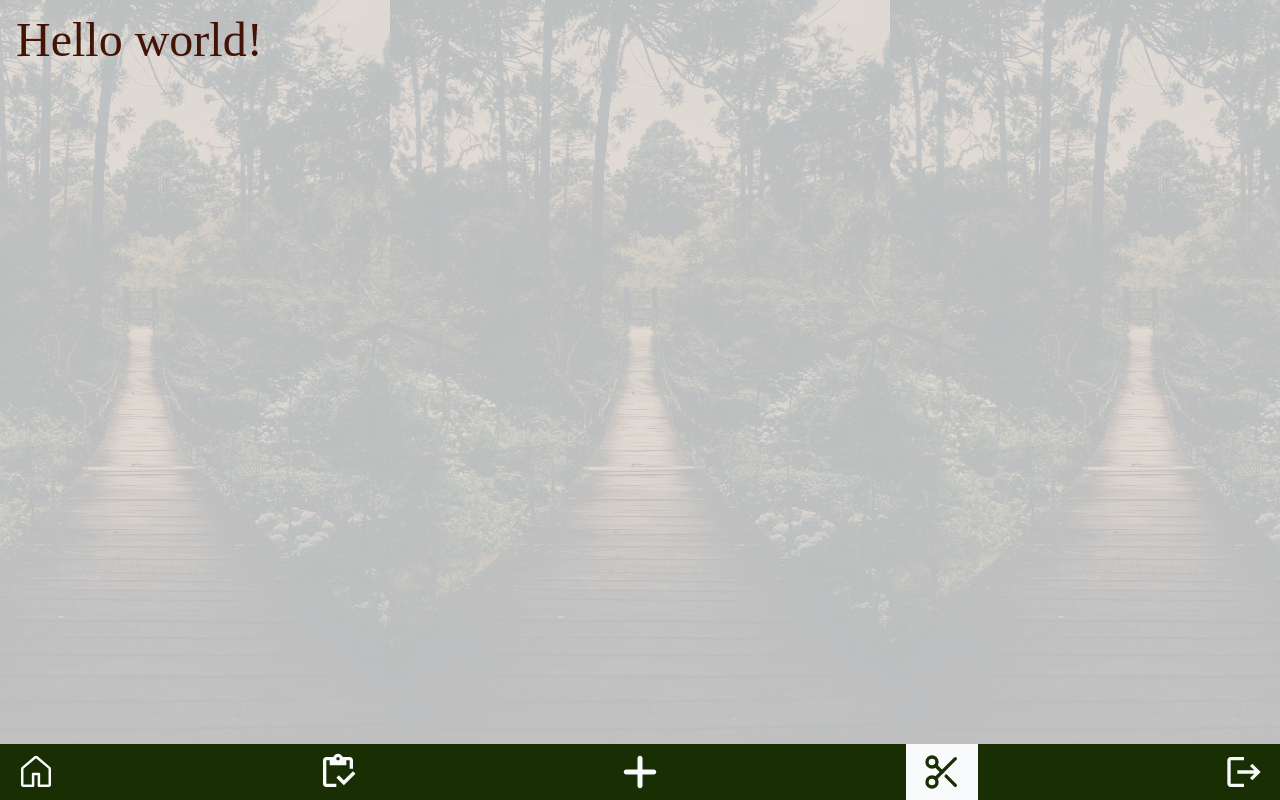
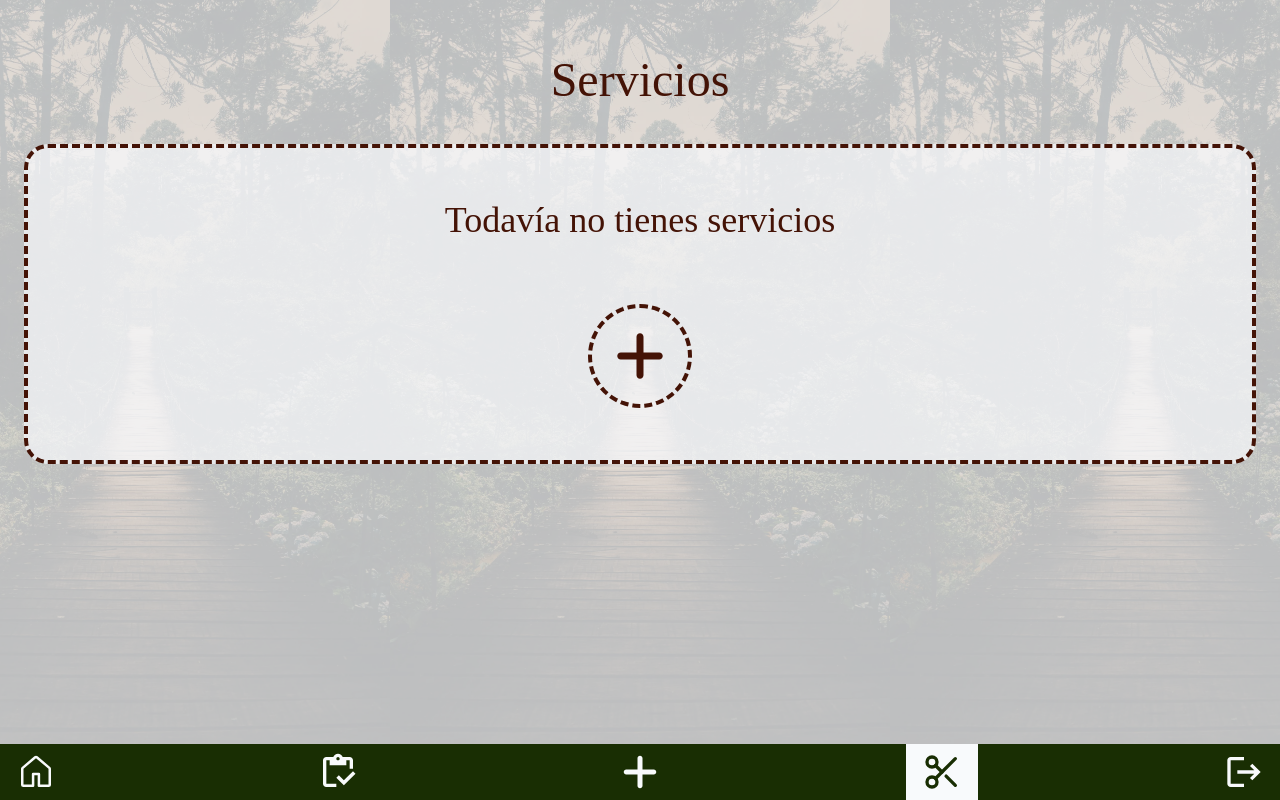
Before and after one commit to La-Galeria/la-galeria-app, a Next.js app: page /servicios in a window 1280 px wide. Built offline with nearby package versions, Linux system fonts and the light colour scheme.

Commit message:
feat: create initial services page

```diff
--- a/src/app/(app)/servicios/page.tsx
+++ b/src/app/(app)/servicios/page.tsx
@@ -1,5 +1,11 @@
+import EmptyView from "@/components/atoms/emptyView";
+import PageTitle from "@/components/atoms/pageTitle";
+
 export default function Page() {
   return (
-    <h1>Hello world!</h1>
+    <>
+      <PageTitle>Servicios</PageTitle>
+      <EmptyView keyword="servicios" />
+    </>
   );
 }
```
